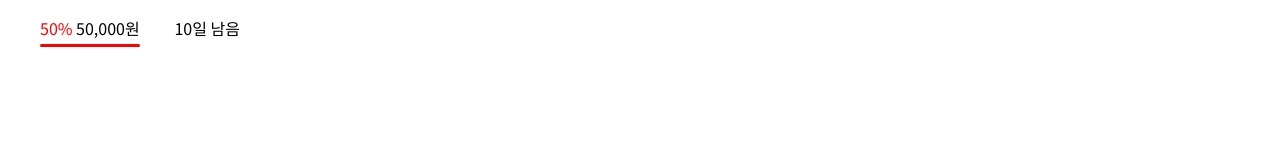
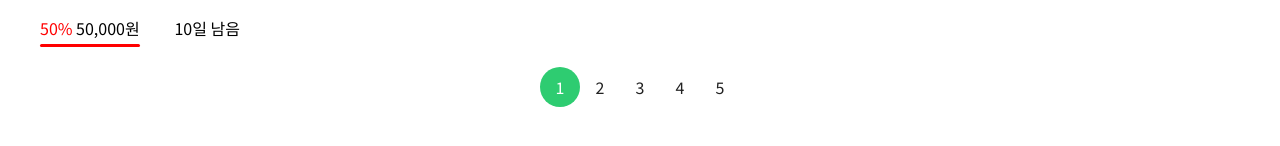
Before and after one commit to Team-Algebra/boonbae-frontend, a React (Create React App) app in the folder boonbae/: page /fund in a window 1280 px wide. Shown: the part 624-770 px from the top of the page. Built offline with nearby package versions, Linux system fonts and the light colour scheme; no server answers.

Commit message:
feat : pagination 완료
- 코드가 조금 더럽습니다.
- paginagtion정보를 검색어에 추가하였습니다.

```diff
--- a/boonbae/src/pages/Fund/Fund.jsx
+++ b/boonbae/src/pages/Fund/Fund.jsx
@@ -19,6 +19,7 @@ const Fund = () => {
     }
 
     const fund_count = 1;
+    const page_count = 5;
 
 
 
@@ -27,7 +28,8 @@ const Fund = () => {
     const [fundSearch, setFundSearch] = useState({
         keyword: "",
         category: "",
-        sort: ""
+        sort: "",
+        page: 1
     })
 
     // 검색어 설정
@@ -36,6 +38,14 @@ const Fund = () => {
         setFundSearch({
             ...fundSearch,
             keyword: keyword
+        })
+    }
+
+    const setPage = (e) => {
+        let page = e.target.innerText*1;
+        setFundSearch({
+            ...fundSearch,
+            page: page
         })
     }
 
@@ -61,7 +71,15 @@ const Fund = () => {
                 <Item fund={fund} />
             </section>
             <section className="fund-footer">
-                <div className="fund-pagination"></div>
+                <ul>
+                    {/* <a href="#"><li>{'<'}</li></a> */}
+                    {[...Array(page_count)].map((n, index) => {
+                        return (
+                            <a onClick={setPage} className={fundSearch.page === index+1 ? "is-active" : ""}><li>{index + 1}</li></a>
+                        )})
+                    }
+                    {/* <a href="#"><li>{'>'}</li></a> */}
+                </ul>
             </section>
         </>
 
--- a/boonbae/src/pages/Fund/components/Navbar.jsx
+++ b/boonbae/src/pages/Fund/components/Navbar.jsx
@@ -31,7 +31,7 @@ export const Navbar = ({ fundSearch, setFundSearch }) => {
 
     // 검색설정에 정렬 기준 설정
     const setSort = (e) => {
-        let sort = e.target.innerText;
+        let sort = e.target.innerText
         setFundSearch({
             ...fundSearch,
             sort: sort_base[sort]
--- a/boonbae/src/styles/Fund.css
+++ b/boonbae/src/styles/Fund.css
@@ -149,3 +149,36 @@
 .fund-navbar-sorting-item.active{
     background-color: rgba(0, 0, 0, 0.5);
 }
+
+.fund-footer{
+    text-align: center;
+}
+.fund-footer ul{
+    margin: 0;
+    padding: 0;
+    list-style-type: none;
+}
+
+.fund-footer a{
+    display: inline-block;
+    padding: 10px 18px;
+    color: #222;
+}
+
+/* ONE */
+
+.fund-footer a{
+    width: 40px;
+    height: 40px;
+    line-height: 40px;
+    padding: 0;
+    text-align: center;
+    text-decoration: none;
+    cursor: pointer;
+}
+
+.fund-footer a.is-active{
+    background-color: #2ecc71;
+    border-radius: 100%;
+    color: #fff;
+}
```
